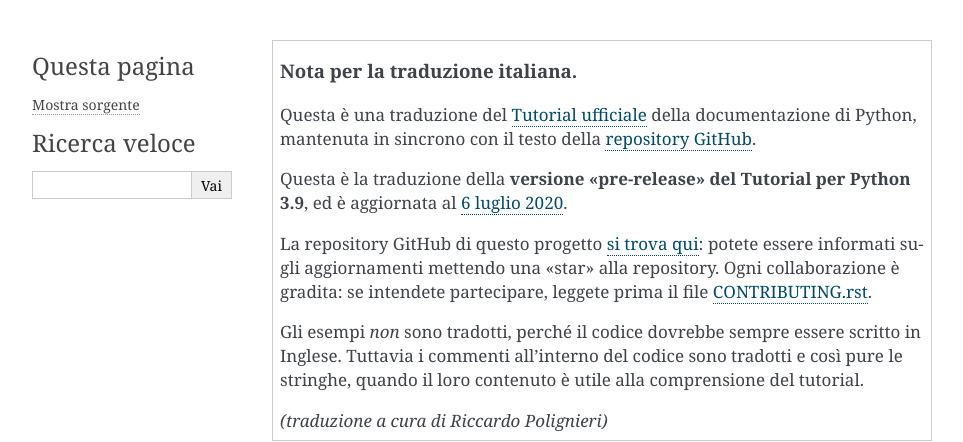
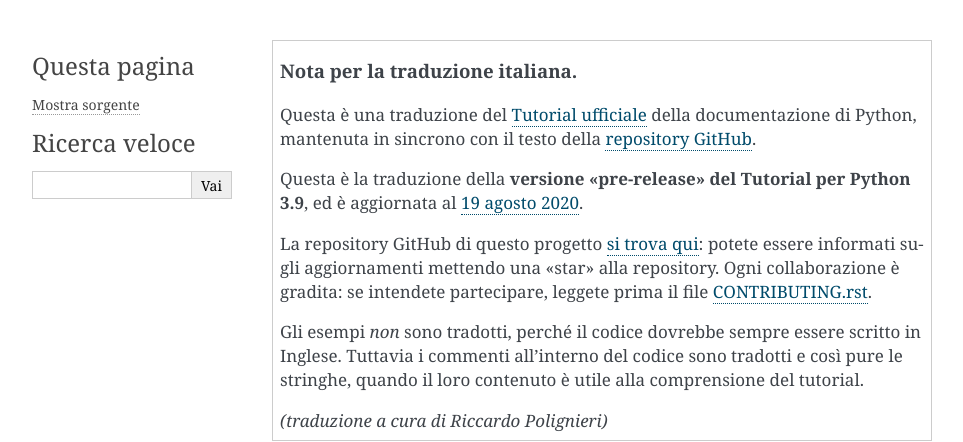
Before and after one commit to ricpol/pytutorial-it, a Sphinx documentation site: the page built from tutorial/source/appetite.rst, in a window 1280 px wide and 900 px high. Shown: the top 442 px of the window, without its empty margins (148-1111 px from the left). Built offline with Sphinx 7.4.7, drawn with Linux system fonts in a browser that asks for light colours.

Commit message:
sync with commit 8f88190

```diff
--- a/tutorial/source/appetite.rst
+++ b/tutorial/source/appetite.rst
@@ -8,7 +8,7 @@
 
     Questa è la traduzione della **versione "pre-release" del Tutorial per
     Python 3.9**, ed è aggiornata al
-    `6 luglio  2020 <https://github.com/python/cpython/commit/00c09f06a4cf1e352c6ab0c9b9e6074e52f44ae1>`_.
+    `19 agosto 2020 <https://github.com/python/cpython/commits/3.9/Doc/tutorial>`_.
 
     La repository GitHub di questo progetto
     `si trova qui <https://github.com/ricpol/pytutorial-it>`_: potete essere
```
